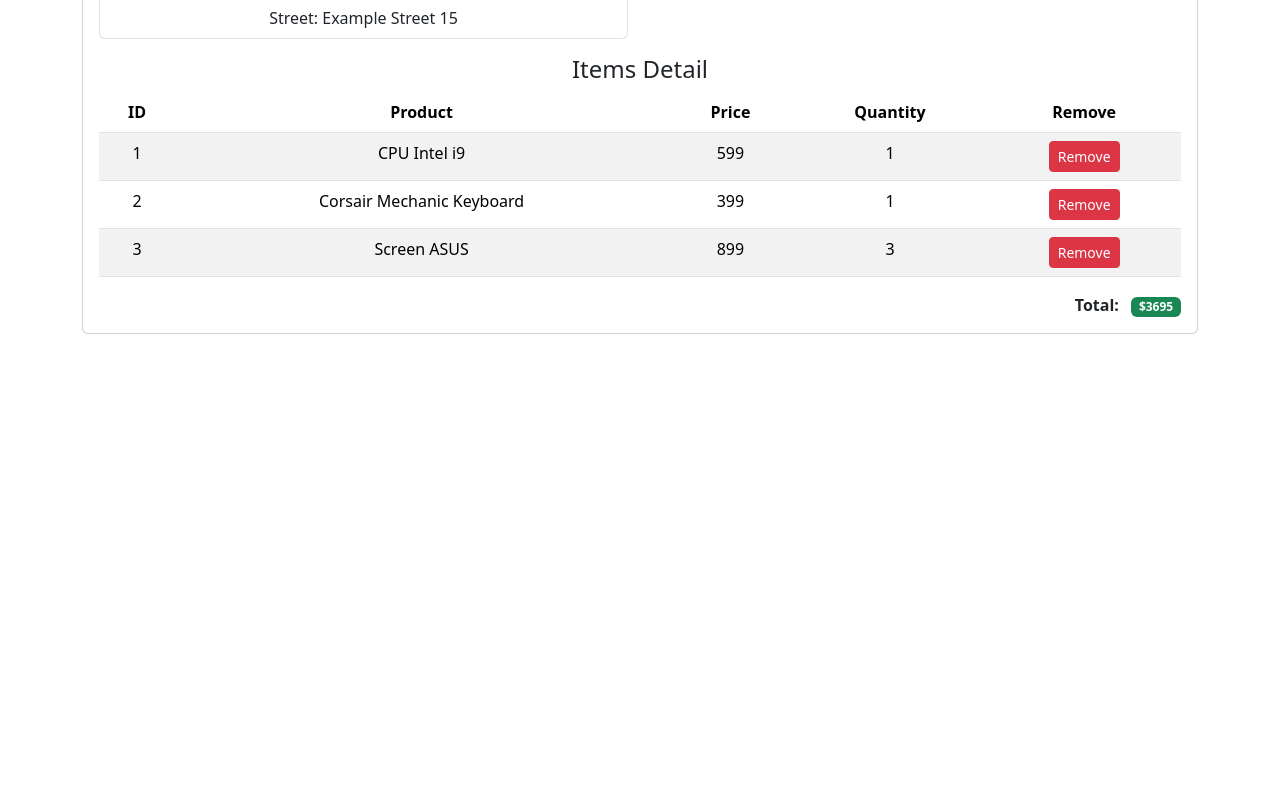
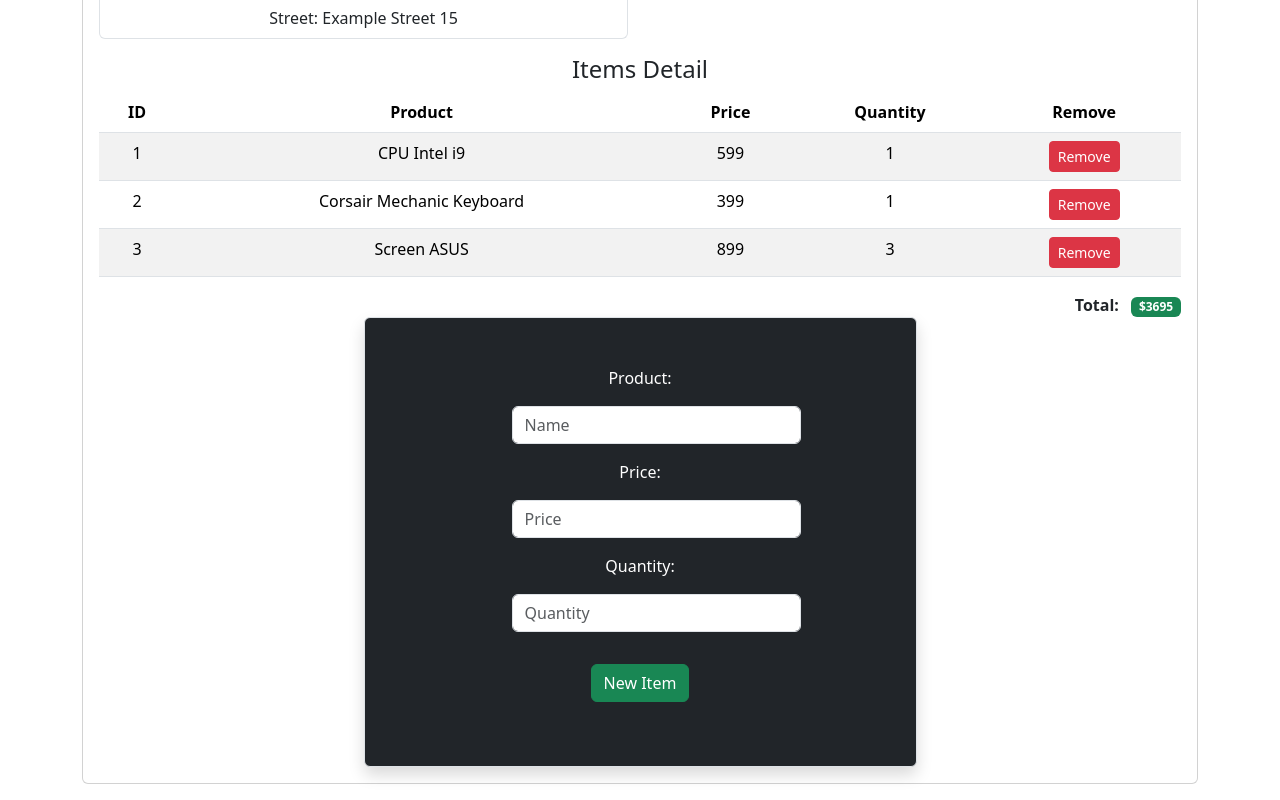
Before and after one commit to LuisWork/angular-2-invoice-project, an Angular app: page / in a window 1280 px wide. Shown: the part 363-1163 px from the top of the page. Before the commit the page ends 800 px from the top, so only its background shows below. Built offline with nearby package versions, Linux system fonts and the light colour scheme.

Commit message:
Implementando formulario y NgModel

```diff
--- /dev/null
+++ b/src/app/components/form-item/form-item.component.html
@@ -0,0 +1,12 @@
+<form>
+    <label for="product">Product:</label>
+    <input type="text" name="product" autocomplete="off" placeholder="Name" class="form-control m-3"
+        [(ngModel)]="item.product">
+    <label for="price">Price:</label>
+    <input type="text" name="price" autocomplete="off" placeholder="Price" class="form-control m-3"
+        [(ngModel)]="item.price">
+    <label for="quantity">Quantity:</label>
+    <input type="text" name="quantity" autocomplete="off" placeholder="Quantity" class="form-control m-3"
+        [(ngModel)]="item.quantity">
+    <button class="btn btn-success m-3">New Item</button>
+</form>
--- /dev/null
+++ b/src/app/components/form-item/form-item.component.ts
@@ -0,0 +1,23 @@
+import { Component, EventEmitter, Output } from '@angular/core';
+import { Item } from '../../models/item';
+import { FormsModule } from '@angular/forms';
+
+@Component({
+  selector: 'app-form-item',
+  imports: [FormsModule],
+  templateUrl: './form-item.component.html',
+  styleUrl: './form-item.component.css'
+})
+export class FormItemComponent {
+
+  @Output() addItemEventEmitter: EventEmitter<Item> = new EventEmitter();
+
+  private counterId = 4;
+
+  item: any = {
+    product: '',
+    price: '',
+    quantity: '',
+  }
+
+}
--- a/src/app/components/invoice/invoice.component.html
+++ b/src/app/components/invoice/invoice.component.html
@@ -13,8 +13,13 @@
                     <app-company-view [company]="invoice.company" />
                 </div>
             </div>
-            <app-list-items [items]="invoice.items" (removeEventEmitter)="removeItem($event)"/>
-            <app-total [total]="invoice.total"/>
+            <app-list-items [items]="invoice.items" (removeEventEmitter)="removeItem($event)" />
+            <app-total [total]="invoice.total" />
+            <div class="row">
+                <div class="col-6 d-flex justify-content-center m-auto border rounded shadow p-5 bg-dark text-white">
+                    <app-form-item />
+                </div>
+            </div>
         </div>
     </div>
 </div>
--- a/src/app/components/invoice/invoice.component.ts
+++ b/src/app/components/invoice/invoice.component.ts
@@ -6,6 +6,7 @@ import { ClientViewComponent } from '../client-view/client-view.component';
 import { CompanyViewComponent } from '../company-view/company-view.component';
 import { ListItemsComponent } from '../list-items/list-items.component';
 import { TotalComponent } from '../total/total.component';
+import { FormItemComponent } from '../form-item/form-item.component';
 
 @Component({
   selector: 'app-invoice',
@@ -15,6 +16,7 @@ import { TotalComponent } from '../total/total.component';
     CompanyViewComponent,
     ListItemsComponent,
     TotalComponent,
+    FormItemComponent,
   ],
   templateUrl: './invoice.component.html',
   styleUrl: './invoice.component.css'
@@ -30,7 +32,7 @@ export class InvoiceComponent implements OnInit{
   }
 
   removeItem(id: number): void {
-    this.invoice.items = this.invoice.items.filter(item => item.id != id)
+    this.invoice = this.service.remove(id)
   }
 
 }
--- a/src/app/services/invoice.service.ts
+++ b/src/app/services/invoice.service.ts
@@ -13,7 +13,13 @@ export class InvoiceService {
 
   getInvoice(): Invoice {
     const total = this.calculateTotal()
-    return {... this.invoice, total}
+    return { ... this.invoice, total }
+  }
+
+  remove(id: number): Invoice {
+    this.invoice.items = this.invoice.items.filter(item => item.id != id)
+    const total = this.calculateTotal()
+    return { ... this.invoice, total }
   }
 
   calculateTotal() {
```
Also changed, not shown: src/app/components/form-item/form-item.component.css (added), 1 other file (tests, documents, lock files or other folders).
